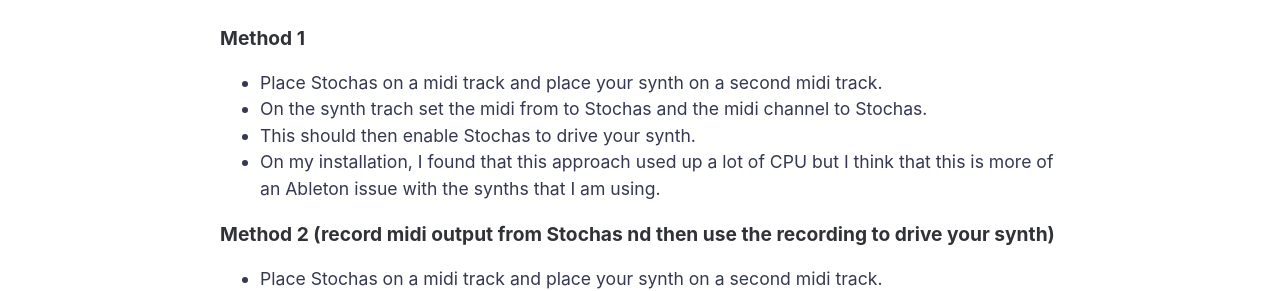
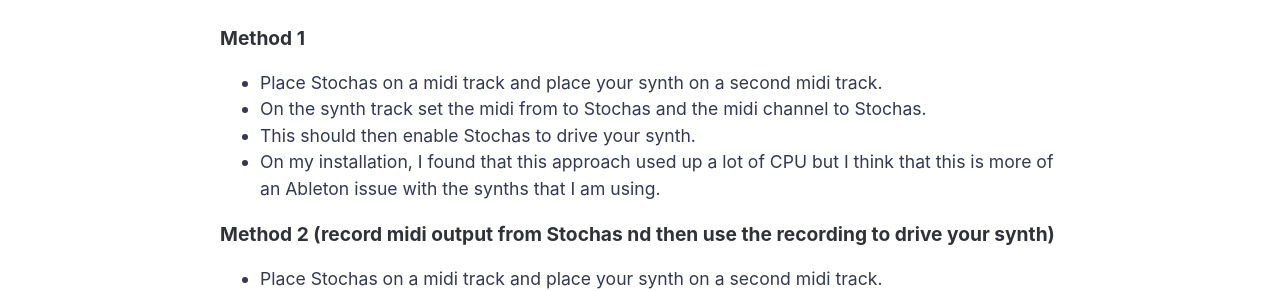
Before and after one commit to surge-synthesizer/stochas.org, a Jekyll site: the page built from _posts/2020-11-01-faq.md, in a window 1280 px wide and 900 px high, scrolled down 1226 px. Shown: the part 235-526 px from the top of the window. Built offline with Jekyll 4.4.1, drawn with Linux system fonts in a browser that asks for light colours.

Commit message:
Typo fix (#2)

```diff
--- a/_posts/2020-11-01-faq.md
+++ b/_posts/2020-11-01-faq.md
@@ -29,7 +29,7 @@
 
 ### Method 1
 - Place Stochas on a midi track and place your synth on a second midi track.
-- On the synth trach set the midi from to Stochas and the midi channel to Stochas.
+- On the synth track set the midi from to Stochas and the midi channel to Stochas.
 - This should then enable Stochas to drive your synth.
 - On my installation, I found that this approach used up a lot of CPU but I think that this is more of an Ableton issue with the synths that I am using.
 
```
